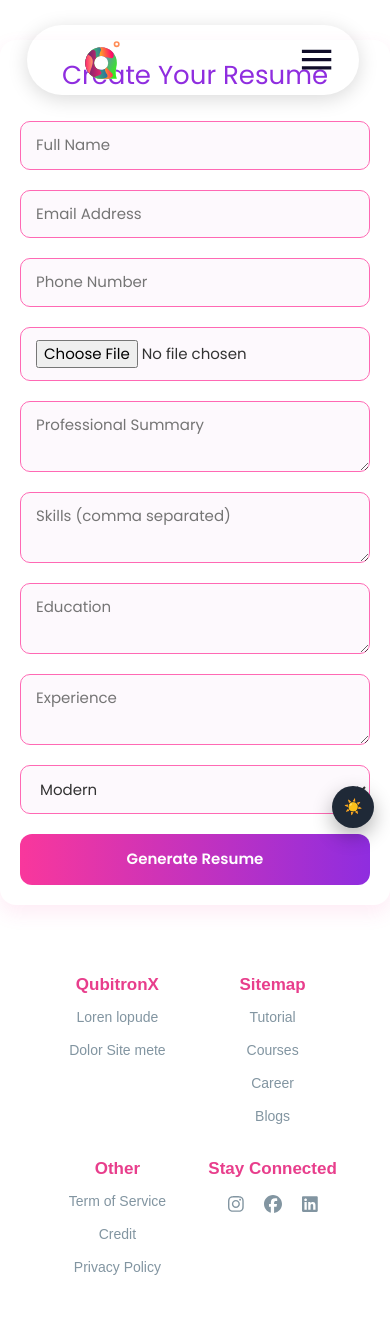
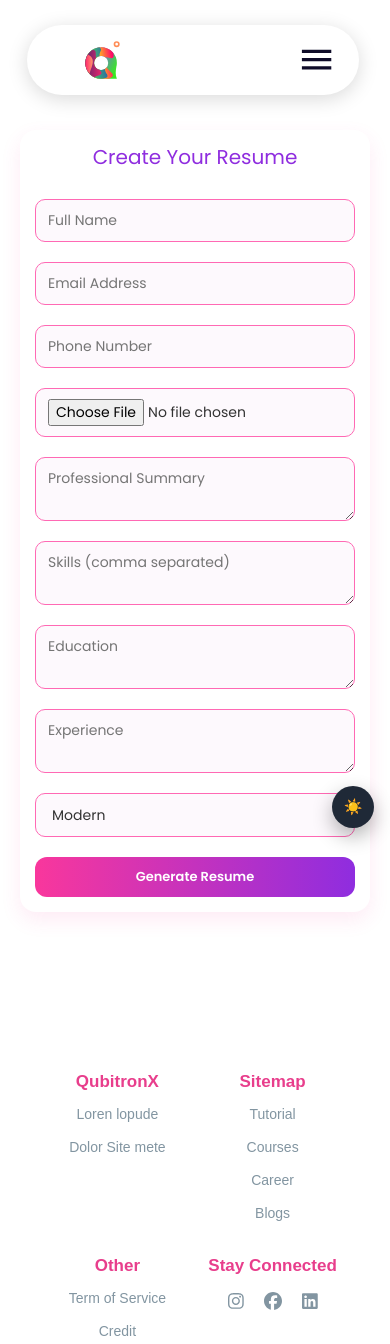
Before and after one commit to nebulaiit/Nebula-Main-Site, a React (Vite) app: page /create-resume in a window 390 px wide. Shown: the top 1344 px of the page. Built offline with nearby package versions, Linux system fonts and the light colour scheme.

Commit message:
updated css
jobnotificationpage,createresume,enrollment

```diff
--- a/src/Components/Pages/JobNotificationPage/JobNotificationPage.css
+++ b/src/Components/Pages/JobNotificationPage/JobNotificationPage.css
@@ -18,7 +18,7 @@
   margin-bottom: 30px;
 }
 
-.job-notification-wrapper.dark .job-header{
+.job-notification-wrapper.dark .job-header {
   border: var(--border-dark);
 }
 
@@ -30,19 +30,19 @@
   letter-spacing: 1px;
 }
 
-.job-notification-wrapper.dark .job-header h1{
+.job-notification-wrapper.dark .job-header h1 {
   color: var(--text-title-dark);
-
 }
 
 .job-notification-wrapper .job-header .job-tabs {
   display: flex;
-  justify-content: space-around;
-  gap: 20px;
+  flex-wrap: wrap;
+  justify-content: center;
+  gap: 16px;
 }
 
 .job-notification-wrapper .job-header .job-tabs .tab-buttons {
-  flex: 1;
+  flex: 1 1 auto;
   border: var(--border);
   background: var(--bg-primary);
   padding: 10px 24px;
@@ -52,13 +52,14 @@
   font-weight: 600;
   cursor: pointer;
   transition: all 0.3s ease;
+  min-width: 120px;
+  text-align: center;
 }
 
-.job-notification-wrapper.dark .job-header .job-tabs .tab-buttons{
+.job-notification-wrapper.dark .job-header .job-tabs .tab-buttons {
   border: var(--border-dark);
-    color: var(--text-title-dark);
+  color: var(--text-title-dark);
   background: var(--bg-primary-dark);
-
 }
 
 /* Active / Hover Tab Styling */
@@ -68,6 +69,7 @@
   color: var(--bg-primary);
   border: none;
 }
+
 .job-notification-wrapper.dark .job-header .job-tabs .tab-buttons.active,
 .job-notification-wrapper.dark .job-header .job-tabs .tab-buttons:hover {
   background: linear-gradient(135deg, #a115f3 50%, #7710b3);
@@ -85,14 +87,12 @@
 .tab-content h3 {
   margin-top: 20px;
   color: var(--text-title);
-
   font-weight: 500;
   text-align: center;
 }
+
 .job-notification-wrapper.dark .tab-content h3 {
-
   color: var(--text-title-dark);
-
 }
 
 /* ========================
@@ -106,36 +106,41 @@
   margin-top: 25px;
 }
 
+/* ---------- Large Tablets / Laptops (≤992px) ---------- */
+@media (max-width: 992px) {
+  .job-notification-wrapper {
+    width: 94%;
+    margin-top: 12vh;
+    padding: 30px 20px;
+  }
 
-/* ---------- Large Tablets / Laptops (<=1024px) ---------- */
-@media (max-width: 1024px) {
-  .job-notification-wrapper {
-    padding: 30px 20px;
-    padding-top: 30%; /* Shifts content lower to avoid overlap with fixed headers if any */
+  .job-header h1 {
+    font-size: 1.75rem;
   }
 
   .tab-buttons {
+    font-size: 0.95rem;
     padding: 10px 20px;
-    font-size: 0.95rem;
+  }
+
+  .job-card-list {
+    justify-content: center;
   }
 
   .tab-content {
     width: 100%;
   }
-
-  .job-card-list {
-    justify-content: center; /* Center cards on smaller screens */
-  }
 }
 
-/* ---------- Tablets (<=768px) ---------- */
+/* ---------- Tablets / Mobiles (≤768px) ---------- */
 @media (max-width: 768px) {
-  .job-header {
+  .job-notification-wrapper {
+    margin-top: 12vh;
     padding: 24px 18px;
   }
 
   .job-header h1 {
-    font-size: 1.75rem;
+    font-size: 1.6rem;
     margin-bottom: 16px;
   }
 
@@ -155,20 +160,20 @@
   }
 }
 
-/* ---------- Mobile Phones (<=480px) ---------- */
-@media (max-width: 480px) {
-  .job-notification-wrapper {
-    padding: 10% 14px;
-    margin-top: 14%; /* Reduces top space for better mobile view */
+/* ---------- Small Devices (≤576px) ---------- */
+@media (max-width: 576px) {
+  .job-header {
+    padding: 20px 14px;
+    margin-top: 10%;
   }
 
   .job-header h1 {
-    font-size: 1.5rem;
+    font-size: 1.4rem;
   }
 
   .tab-buttons {
+    font-size: 0.9rem;
     padding: 8px 14px;
-    font-size: 0.9rem;
   }
 
   .tab-content h3 {
@@ -177,6 +182,31 @@
 
   .job-card-list {
     flex-direction: column;
-    align-items: center; /* Stacks job cards vertically on small screens */
+    align-items: center;
   }
 }
+
+/* ---------- Extra Small Devices (≤480px) ---------- */
+@media (max-width: 480px) {
+  .job-notification-wrapper {
+    padding: 12% 14px;
+    margin-top: 20%;
+  }
+
+  .job-header h1 {
+    font-size: 1.3rem;
+  }
+
+  .tab-buttons {
+    padding: 6px 12px;
+    font-size: 0.85rem;
+  }
+
+  .tab-content h3 {
+    font-size: 0.95rem;
+  }
+
+  .job-card-list {
+    gap: 14px;
+  }
+}
--- a/src/Components/Pages/JobNotificationPage/Resume/CreateResume/CreateResume.css
+++ b/src/Components/Pages/JobNotificationPage/Resume/CreateResume/CreateResume.css
@@ -7,6 +7,7 @@
   border-radius: 16px;
   box-shadow: 0 8px 20px rgba(249, 57, 156, 0.1);
   font-family: 'Poppins', sans-serif;
+  margin-top: 150px;
 }
 
 /* === Heading === */
@@ -136,21 +137,123 @@
 }
 
 /* === Responsive Design === */
-@media (max-width: 600px) {
+
+/* Tablets (≤992px) */
+@media (max-width: 992px) {
+  .resume-form-container {
+    padding: 30px;
+    margin: 130px 20px;
+
+  }
+
+  .resume-form-container h2 {
+    font-size: 24px;
+  }
+
+  .resume-preview h3 {
+    font-size: 22px;
+  }
+
+  .resume-preview h4 {
+    font-size: 17px;
+  }
+}
+
+/* Mobile Devices (≤768px) */
+@media (max-width: 768px) {
+  .resume-form-container {
+    padding: 25px;
+  }
+
+  .resume-form-container h2 {
+    font-size: 22px;
+  }
+
+  .resume-form button {
+    font-size: 15px;
+    padding: 12px;
+  }
+
+  .resume-preview {
+    padding: 20px;
+  }
+
+  .resume-preview h3 {
+    font-size: 20px;
+  }
+
+  .resume-photo {
+    width: 90px;
+    height: 90px;
+  }
+
+  .download-icon {
+    font-size: 24px;
+  }
+}
+
+/* Small Devices (≤576px) */
+@media (max-width: 576px) {
   .resume-form-container {
     padding: 20px;
   }
 
+  .resume-form input,
+  .resume-form textarea,
+  .resume-form select {
+    font-size: 14px;
+    padding: 10px 12px;
+  }
+
   .resume-form button {
-    font-size: 15px;
+    font-size: 14px;
+    padding: 10px 18px;
+  }
+
+  .resume-preview h3 {
+    font-size: 18px;
+  }
+
+  .resume-preview h4 {
+    font-size: 16px;
   }
 
   .resume-photo {
     width: 80px;
     height: 80px;
   }
+}
+
+/* Extra Small Devices (≤480px) */
+@media (max-width: 480px) {
+  .resume-form-container {
+    padding: 15px;
+  }
+
+  .resume-form-container h2 {
+    font-size: 20px;
+  }
+
+  .resume-form button {
+    font-size: 13px;
+    padding: 10px 16px;
+  }
+
+  .resume-preview {
+    padding: 15px;
+  }
+
+  .resume-preview h3,
+  .resume-preview h4 {
+    font-size: 16px;
+  }
+
+  .resume-photo {
+    width: 70px;
+    height: 70px;
+  }
 
   .download-icon {
-    font-size: 24px;
+    font-size: 22px;
   }
 }
--- a/src/LearningPathPytho/Enrollment.css
+++ b/src/LearningPathPytho/Enrollment.css
@@ -22,6 +22,7 @@
    box-shadow: 0 0 10px rgba(0, 0, 0, 0.1);
    border-radius: 10px;
    height: fit-content;
+   margin-top: 10px;
  }
 
 
@@ -53,7 +54,7 @@
    padding: 25px;
    margin-bottom: 30px;
    box-shadow: 0 4px 8px rgba(0, 0, 0, 0.05);
-   margin-top: 0;
+   margin-top: 10px;
  }
 
  .course-image {
@@ -280,6 +281,7 @@
    .enrollment-page {
      flex-direction: column;
      padding: 10px;
+     margin-top: 100px;
    }
 
    .sticky-enroll {
```
